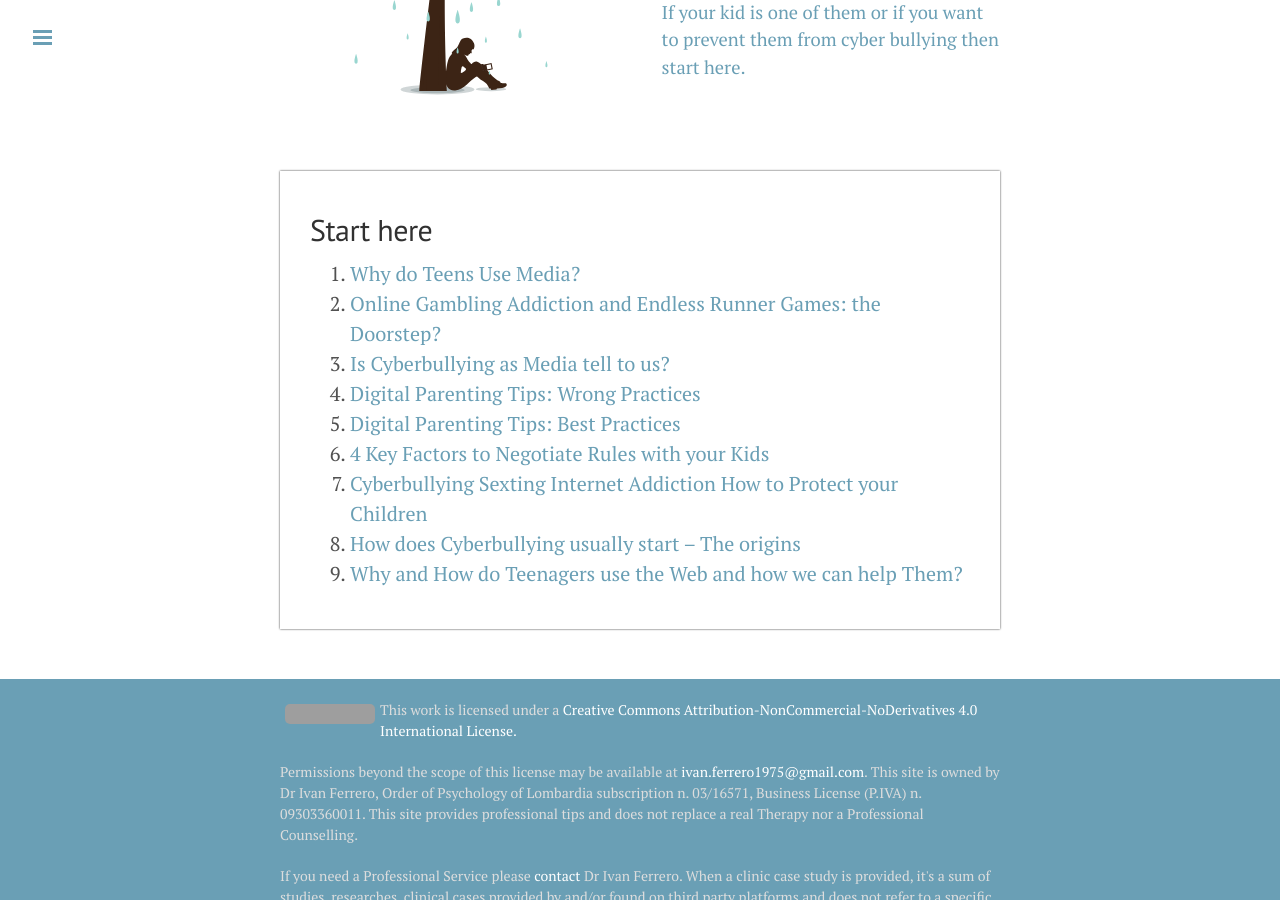
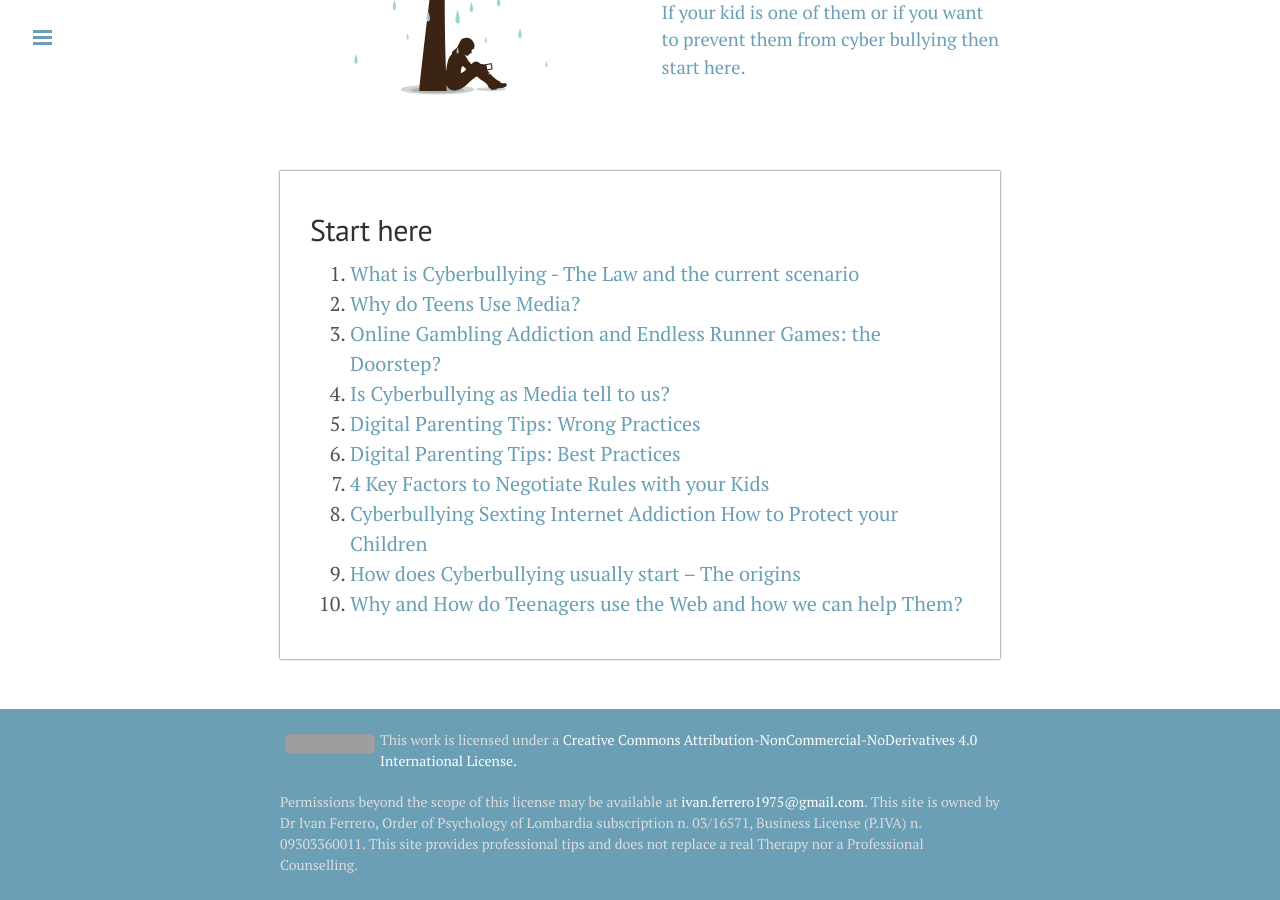
Before and after one commit to IvanPsy/cyber, a Jekyll site: the page built from index.html, in a window 1280 px wide and 900 px high, scrolled down 540 px. Built offline with Jekyll 4.4.1, drawn with Linux system fonts in a browser that asks for light colours; the list of posts is cut into pages by our own code; comment, search, counter and statistics services are not loaded; grey boxes are pictures that could not be loaded.

Commit message:
Update chapter-links.html

```diff
--- a/_includes/chapter-links.html
+++ b/_includes/chapter-links.html
@@ -1,3 +1,4 @@
+<li class="home-links"><a href="/cyberbullying-law-scenario/">What is Cyberbullying - The Law and the current scenario</a></li>
 <li class="home-links"><a href="/teens-use-new-media/">Why do Teens Use Media?</a></li>
 <li class="home-links"><a href="/online-gambling-addiction-endless-runner-games/">Online Gambling Addiction and Endless Runner Games: the Doorstep?</a></li>
 <li class="home-links"><a href="/cyberbullying-mass-medias-data-stats/">Is Cyberbullying as Media tell to us?</a></li>
```
